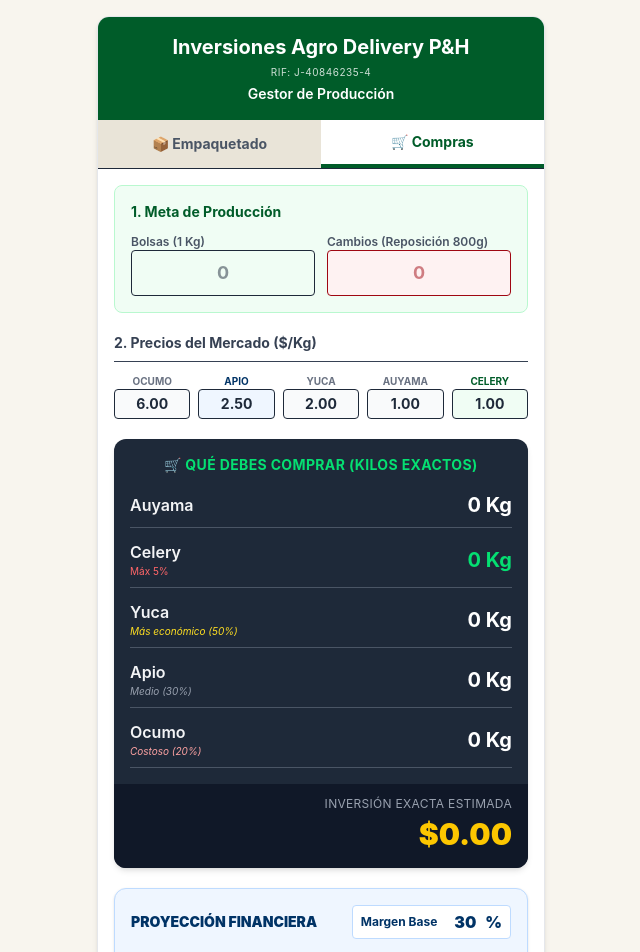
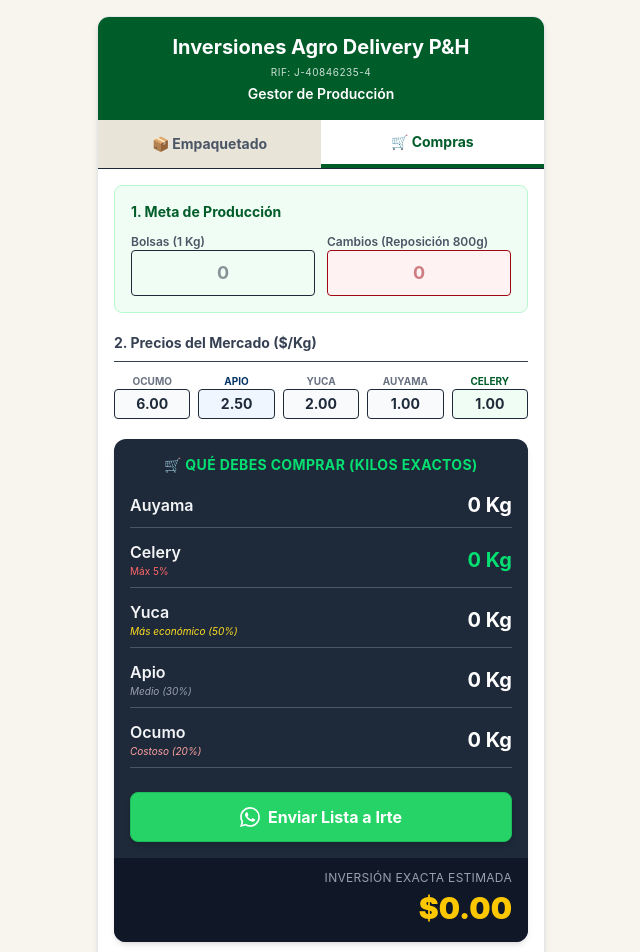
Before and after one commit to ewuardpm/agro-calculadora, a React (Vite) app: page / in a window 1280 px wide. Shown: the top 952 px of the page, without its empty margins (319-959 px from the left). Built offline with nearby package versions, Linux system fonts and the light colour scheme.

Commit message:
Actualizar App.jsx

```diff
--- a/src/App.jsx
+++ b/src/App.jsx
@@ -110,6 +110,34 @@ export default function AgroDeliveryApp() {
   const costoAbsorbidoPorCambio = costoRealPorKilo * 0.8;
   const gananciaNeta = ingresoBruto - costoTotalInversion;
   const porcentajeReal = ingresoBruto > 0 ? (gananciaNeta / ingresoBruto) * 100 : (gananciaNeta < 0 ? -100 : 0);
+
+  // ==========================================
+  // NUEVA LÓGICA: ENVIAR A WHATSAPP
+  // ==========================================
+  const enviarPorWhatsApp = () => {
+    // Número de Irte formateado para la API internacional de WhatsApp
+    const numeroIrte = "584241399538";
+
+    // Mapeamos dinámicamente los tubérculos para que el mensaje respete el orden (Más económico a más costoso)
+    const listaTuberculos = tuberculos.map((t, idx) => {
+      let etiqueta = "";
+      if (idx === 0) etiqueta = "(Más económico - 50%)";
+      if (idx === 1) etiqueta = "(Medio - 30%)";
+      if (idx === 2) etiqueta = "(Costoso - 20%)";
+      return `*${t.nombre}:* ${t.kilos} Kg ${etiqueta}`;
+    }).join('%0A'); // %0A es el salto de línea en URLs
+
+    // Construcción del texto del mensaje
+    const textoMensaje = `*Pedido de Compras - Inversiones Agro Delivery P&H C.A.*%0A%0A` +
+                         `Hola Irte, aquí tienes las cantidades exactas a comprar hoy:%0A%0A` +
+                         `*Auyama:* ${kAuyama} Kg%0A` +
+                         `*Celery:* ${kCelery} Kg (Máx 5%)%0A` +
+                         `${listaTuberculos}%0A%0A` +
+                         `¡Quedo atento!`;
+
+    // Abre una nueva pestaña hacia WhatsApp Web o lanza la app móvil nativa
+    window.open(`https://wa.me/${numeroIrte}?text=${textoMensaje}`, '_blank');
+  };
 
   // Escudo Antitraducción: div con translate="no" y clase notranslate
   return (
@@ -272,6 +300,18 @@ export default function AgroDeliveryApp() {
                     </div>
                   ))}
                 </div>
+
+                {/* NUEVO BOTÓN DE WHATSAPP INTEGRADO DENTRO DE LA CAJA DE COMPRAS */}
+                <button
+                  onClick={enviarPorWhatsApp}
+                  className="mt-6 mb-2 w-full bg-[#25D366] hover:bg-[#128C7E] text-white font-bold py-3 px-4 rounded-lg flex items-center justify-center transition-colors shadow-md border border-[#1ebd5b]"
+                >
+                  <svg className="w-5 h-5 mr-2 fill-current" viewBox="0 0 24 24" xmlns="http://www.w3.org/2000/svg">
+                    <path d="M17.472 14.382c-.297-.149-1.758-.867-2.03-.967-.273-.099-.471-.148-.67.15-.197.297-.767.966-.94 1.164-.173.199-.347.223-.644.075-.297-.15-1.255-.463-2.39-1.475-.883-.788-1.48-1.761-1.653-2.059-.173-.297-.018-.458.13-.606.134-.133.298-.347.446-.52.149-.174.198-.298.298-.497.099-.198.05-.371-.025-.52-.075-.149-.669-1.612-.916-2.207-.242-.579-.487-.5-.669-.51a12.8 12.8 0 0 0-.57-.01c-.198 0-.52.074-.792.372-.272.297-1.04 1.016-1.04 2.479 0 1.462 1.065 2.875 1.213 3.074.149.198 2.096 3.2 5.077 4.487.709.306 1.262.489 1.694.625.712.227 1.36.195 1.871.118.571-.085 1.758-.719 2.006-1.413.248-.694.248-1.289.173-1.413-.074-.124-.272-.198-.57-.347m-5.421 7.403h-.004a9.87 9.87 0 0 1-5.031-1.378l-.361-.214-3.741.982.998-3.648-.235-.374a9.86 9.86 0 0 1-1.51-5.26c.001-5.45 4.436-9.884 9.888-9.884 2.64 0 5.122 1.03 6.988 2.898a9.825 9.825 0 0 1 2.893 6.994c-.003 5.45-4.437 9.884-9.885 9.884m8.413-18.297A11.815 11.815 0 0 0 12.05 0C5.495 0 .16 5.335.157 11.892c0 2.096.547 4.142 1.588 5.945L.057 24l6.305-1.654a11.882 11.882 0 0 0 5.683 1.448h.005c6.554 0 11.89-5.335 11.893-11.893a11.821 11.821 0 0 0-3.48-8.413Z"/>
+                  </svg>
+                  Enviar Lista a Irte
+                </button>
+
                 <div className="mt-4 pt-3 text-right bg-gray-900 -mx-4 -mb-4 p-4 rounded-b-xl">
                   <span className="text-xs text-gray-400 uppercase tracking-wide block mb-1">Inversión Exacta Estimada</span>
                   <span className="font-black text-3xl text-yellow-400">${costoTotalInversion.toFixed(2)}</span>
@@ -326,7 +366,6 @@ export default function AgroDeliveryApp() {
               </section>
             </div>
           )}
-
         </div>
       </div>
     </div>
```
